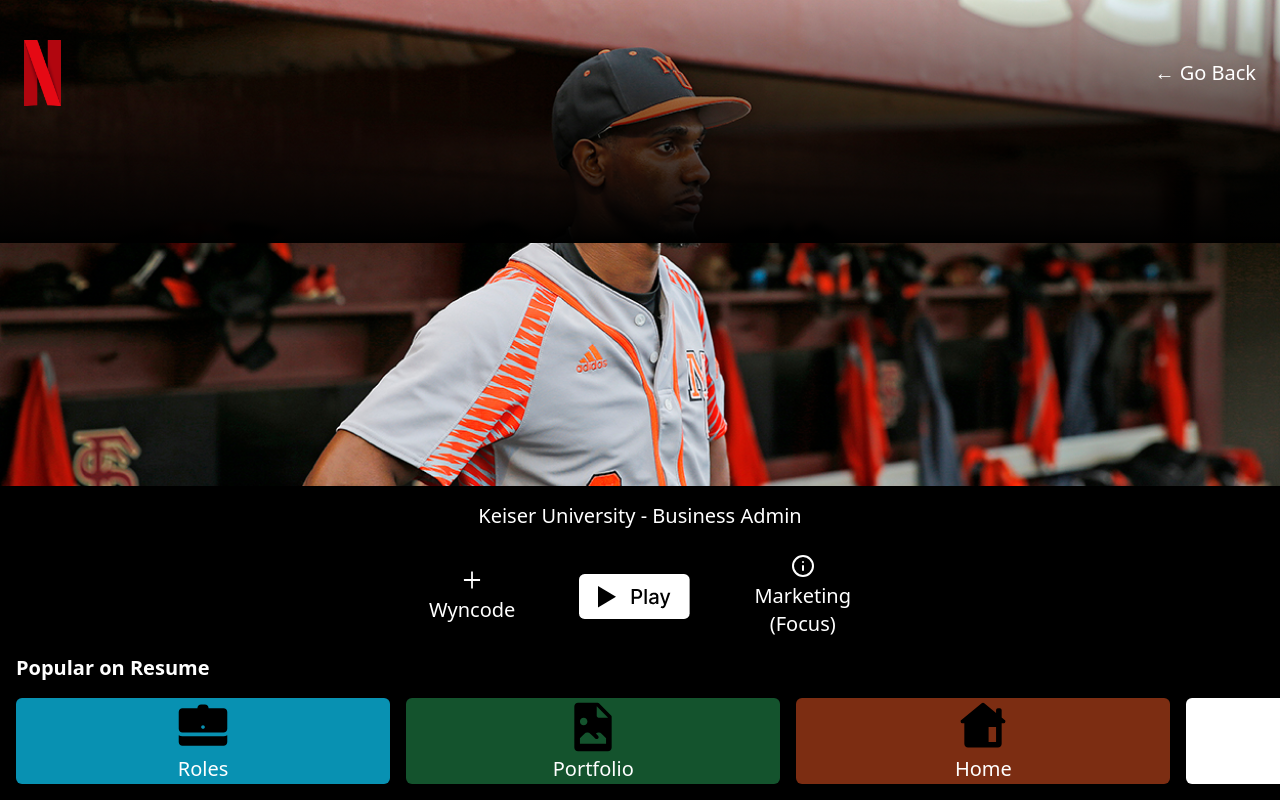
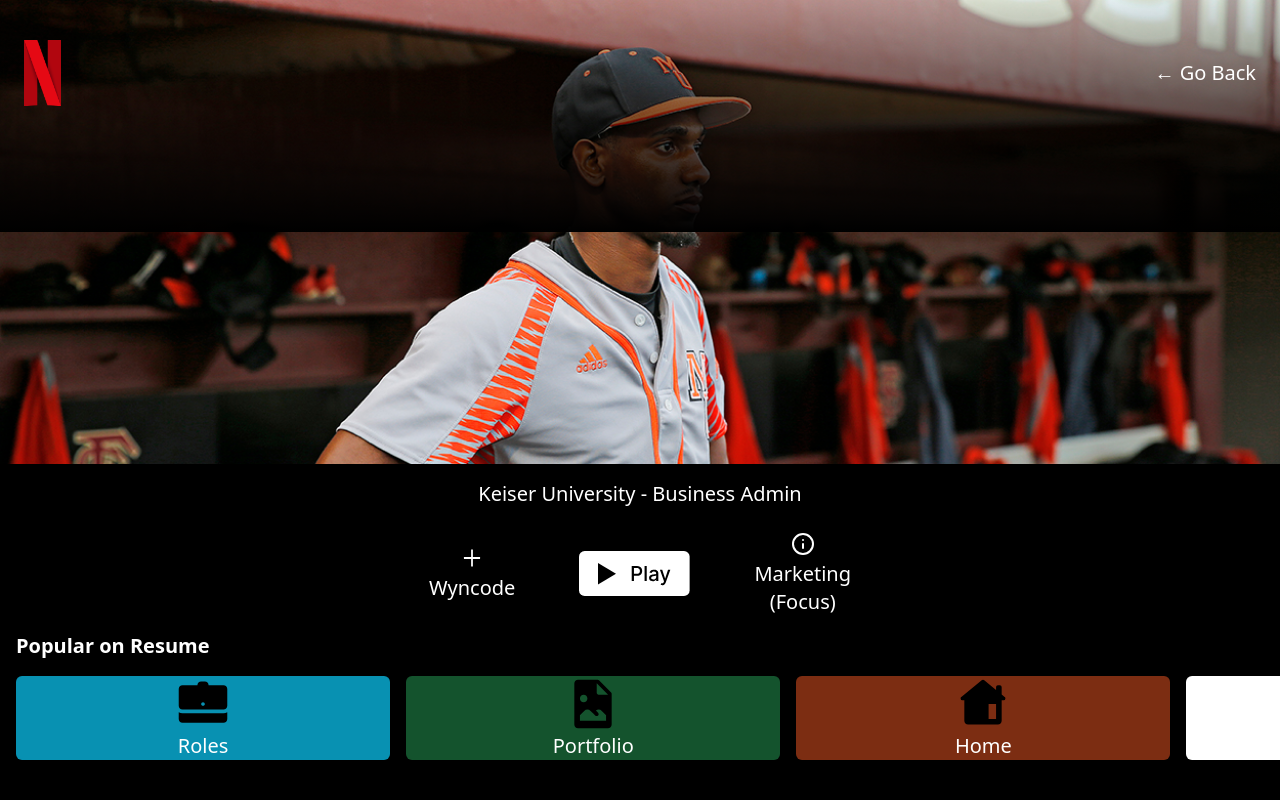
Before and after one commit to bearknowledge/zflix, a Next.js app: page /education in a window 1280 px wide. Built offline with nearby package versions, Linux system fonts and the light colour scheme.

Commit message:
education fix

```diff
--- a/pages/education.tsx
+++ b/pages/education.tsx
@@ -43,7 +43,7 @@
 
         </div>
         </div>
-        <div className='mobile:h-[40%] mb-4 flex flex-col space-y-4 pt-4 z-20 laptop:text-xl laptop:h-[60%]'>
+        <div className='mobile:h-[40%] mb-10 flex flex-col space-y-4 pt-4 z-20 laptop:text-xl laptop:h-[60%]'>
 <div className='flex flex-col justify-center items-center space-y-4 laptop:space-y-6'>
 <div className='mobile:text-[white] flex flex-row justify-center items-center z-20'>
 <p>Keiser University - Business Admin</p>
```
